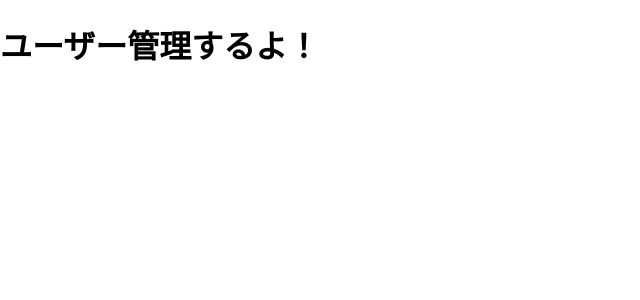
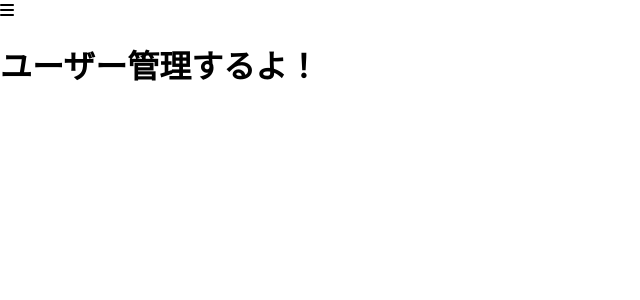
Before and after one commit to Keyka-0Rchis/UserManagement-UI, a React (Create React App) app: page / in a window 1280 px wide. Shown: the top 300 px of the page, without its empty margins (0-640 px from the left). Built offline with nearby package versions, Linux system fonts and the light colour scheme.

Commit message:
Headerにハンバーガーメニューを実装

```diff
--- a/public/index.html
+++ b/public/index.html
@@ -24,6 +24,10 @@
       work correctly both with client-side routing and a non-root public URL.
       Learn how to configure a non-root public URL by running `npm run build`.
     -->
+    <link
+      rel="stylesheet"
+      href="https://cdnjs.cloudflare.com/ajax/libs/font-awesome/6.5.0/css/all.min.css"
+    />
     <title>ユーザー管理React版</title>
   </head>
   <body>
--- a/src/App.tsx
+++ b/src/App.tsx
@@ -1,12 +1,19 @@
-import React from 'react';
 import logo from './logo.svg';
+import React, { useState } from 'react';
 import './App.css';
 import Header from './components/Header';
 
 function App() {
+  const [SideMenuOpen, setSideMenuOpen] = useState(false);
+    //SideMenuOpenっていうStateをfalseからスタート。setSideMenuOpenはセッター。
+
+  const toggleSideMenu = () => {
+    setSideMenuOpen(prev => !prev);
+      //prev=前の状態。falseならtrueへ
+  };
   return (
     <div className="header">
-      <Header title="ユーザー管理するよ！"/>
+      <Header title="ユーザー管理するよ！" onMenuClick = {toggleSideMenu}/>
     </div>
   );
 }
--- a/src/components/Header.tsx
+++ b/src/components/Header.tsx
@@ -1,7 +1,14 @@
 import React from 'react';
 
-function Header(props: { title: string }) {
-  return <h1>{props.title}</h1>;
+function Header(props: { title: string ,onMenuClick : () => void}) {
+    //Headerを使うときに、Stringを渡してね
+    //あと、onMenuClickって名前の引数なし、戻り値なしの関数の中身も書いてね
+  return (
+    <>
+      <i className="fas fa-bars" onClick={props.onMenuClick}></i>
+      <h1>{props.title}</h1>
+    </>
+  );
 }
 
 export default Header;
```
Also changed, not shown: src/components/Main.tsx (added), src/components/MainAdd.tsx (added), src/components/MainDelete.tsx (added), src/components/MainView.tsx (added), src/components/SideMenu.tsx (added).
